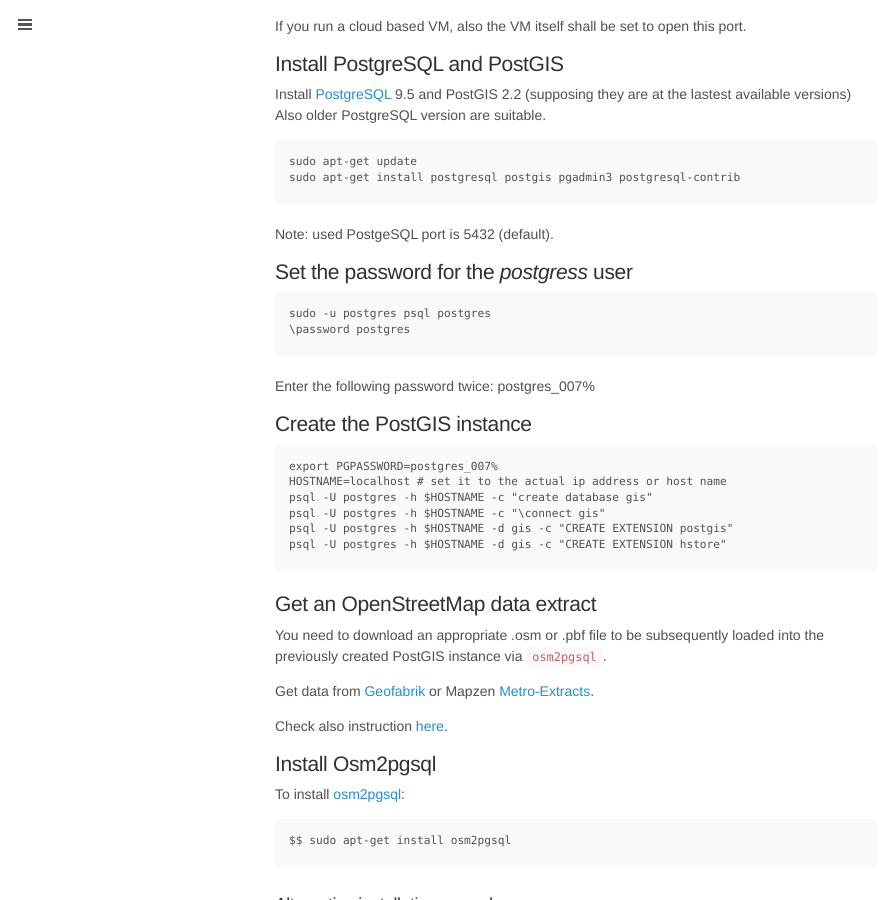
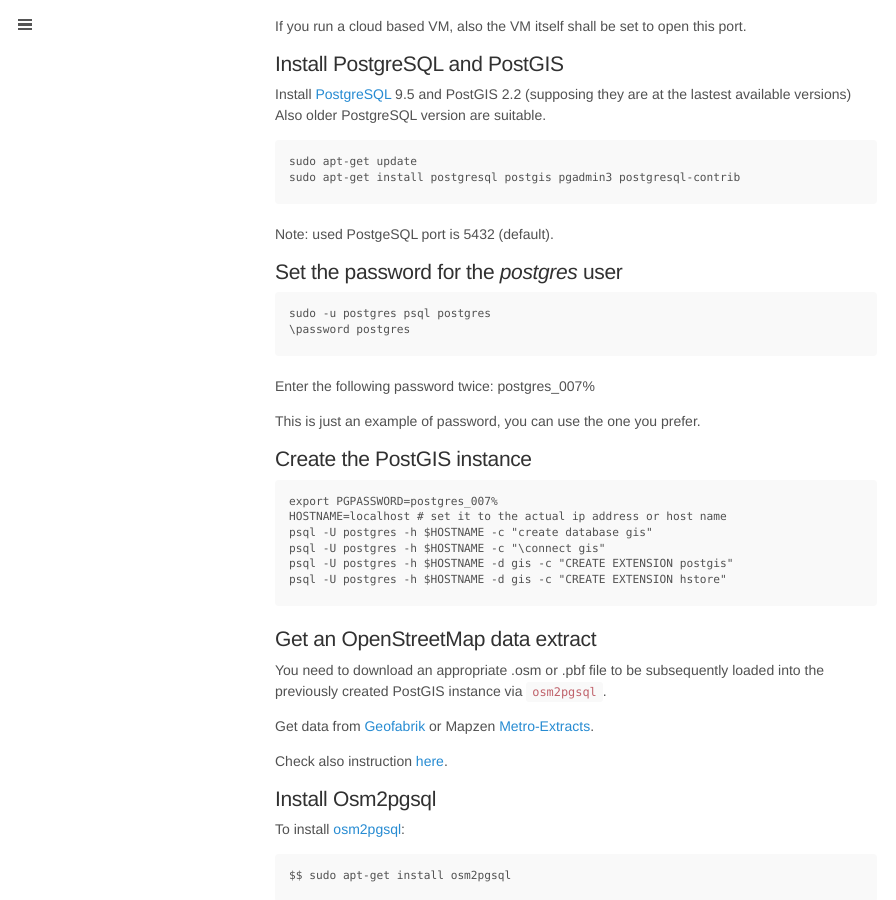
Before and after one commit to Ircama/osm-carto-tutorials, a Jekyll site: the page built from pages/10-kosmtik-ubuntu-setup.md, in a window 1280 px wide and 900 px high, scrolled down 4021 px. Shown: the whole window, without its empty margins (0-896 px from the left). Built offline with Jekyll 4.4.1, drawn with Linux system fonts in a browser that asks for light colours; comment, search, counter and statistics services are not loaded.

Commit message:
Update 10-kosmtik-ubuntu-setup.md

````diff
--- a/pages/10-kosmtik-ubuntu-setup.md
+++ b/pages/10-kosmtik-ubuntu-setup.md
@@ -214,7 +214,7 @@
 
 Note: used PostgeSQL port is 5432 (default).
 
-## Set the password for the *postgress* user
+## Set the password for the *postgres* user
 
 ```
 sudo -u postgres psql postgres
@@ -222,6 +222,8 @@
 ```
 
 Enter the following password twice: postgres_007%
+
+This is just an example of password, you can use the one you prefer.
 
 ## Create the PostGIS instance
 
````
